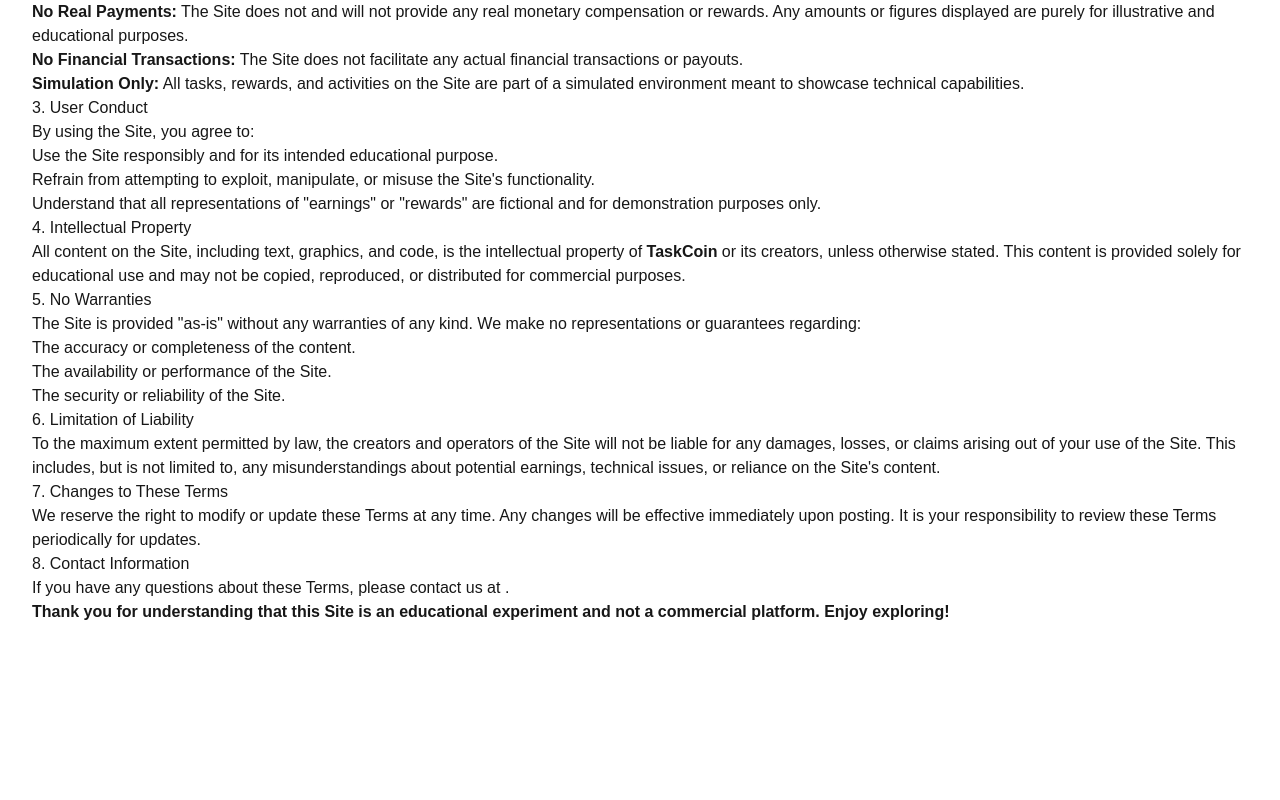
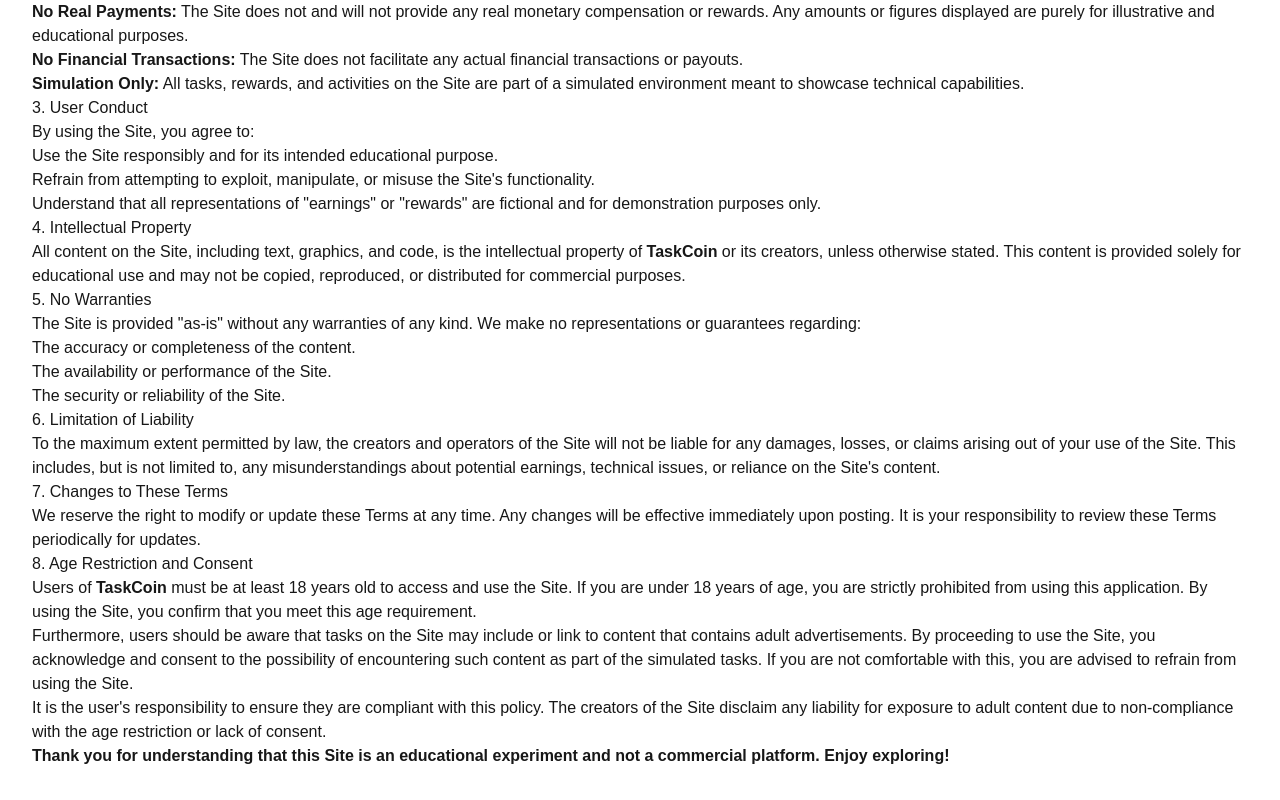
Before and after one commit to patharwataditya/taskcoin-tech, a Next.js app: page /termsandconditions in a window 1280 px wide. Shown: the part 248-1048 px from the top of the page. Before the commit the page ends 904 px from the top, so only its background shows below. Built offline with nearby package versions, Linux system fonts and the light colour scheme.

Commit message:
added one more rule and updated terms and conditions

```diff
--- a/app/home/page.js
+++ b/app/home/page.js
@@ -196,6 +196,7 @@
             <li>The referred user should not violate any platform policies.</li>
             <li>Multiple accounts created to exploit referral rewards will be disqualified.</li>
             <li>Referral bonuses are subject to verification and approval by the admin team.</li>
+            <li>If the person you referred is not active for 10 days and does not complete 100 tasks, twice the credited amount (200 rupees) will be debited from your account after 20 days.</li>
           </ul>
         </div>
       </div>
--- a/app/termsandconditions/page.js
+++ b/app/termsandconditions/page.js
@@ -62,10 +62,18 @@
     We reserve the right to modify or update these Terms at any time. Any changes will be effective immediately upon posting. It is your responsibility to review these Terms periodically for updates.
   </p>
 
-  <h2>8. Contact Information</h2>
+  <h2>8. Age Restriction and Consent</h2>
   <p>
-    If you have any questions about these Terms, please contact us at <strong></strong>.
+    Users of <strong>TaskCoin</strong> must be at least 18 years old to access and use the Site. If you are under 18 years of age, you are strictly prohibited from using this application. By using the Site, you confirm that you meet this age requirement.
   </p>
+  <p>
+    Furthermore, users should be aware that tasks on the Site may include or link to content that contains adult advertisements. By proceeding to use the Site, you acknowledge and consent to the possibility of encountering such content as part of the simulated tasks. If you are not comfortable with this, you are advised to refrain from using the Site.
+  </p>
+  <p>
+    It is the user's responsibility to ensure they are compliant with this policy. The creators of the Site disclaim any liability for exposure to adult content due to non-compliance with the age restriction or lack of consent.
+  </p>
+
+
 
   <p><strong>Thank you for understanding that this Site is an educational experiment and not a commercial platform. Enjoy exploring!</strong></p>
 </div>
```
